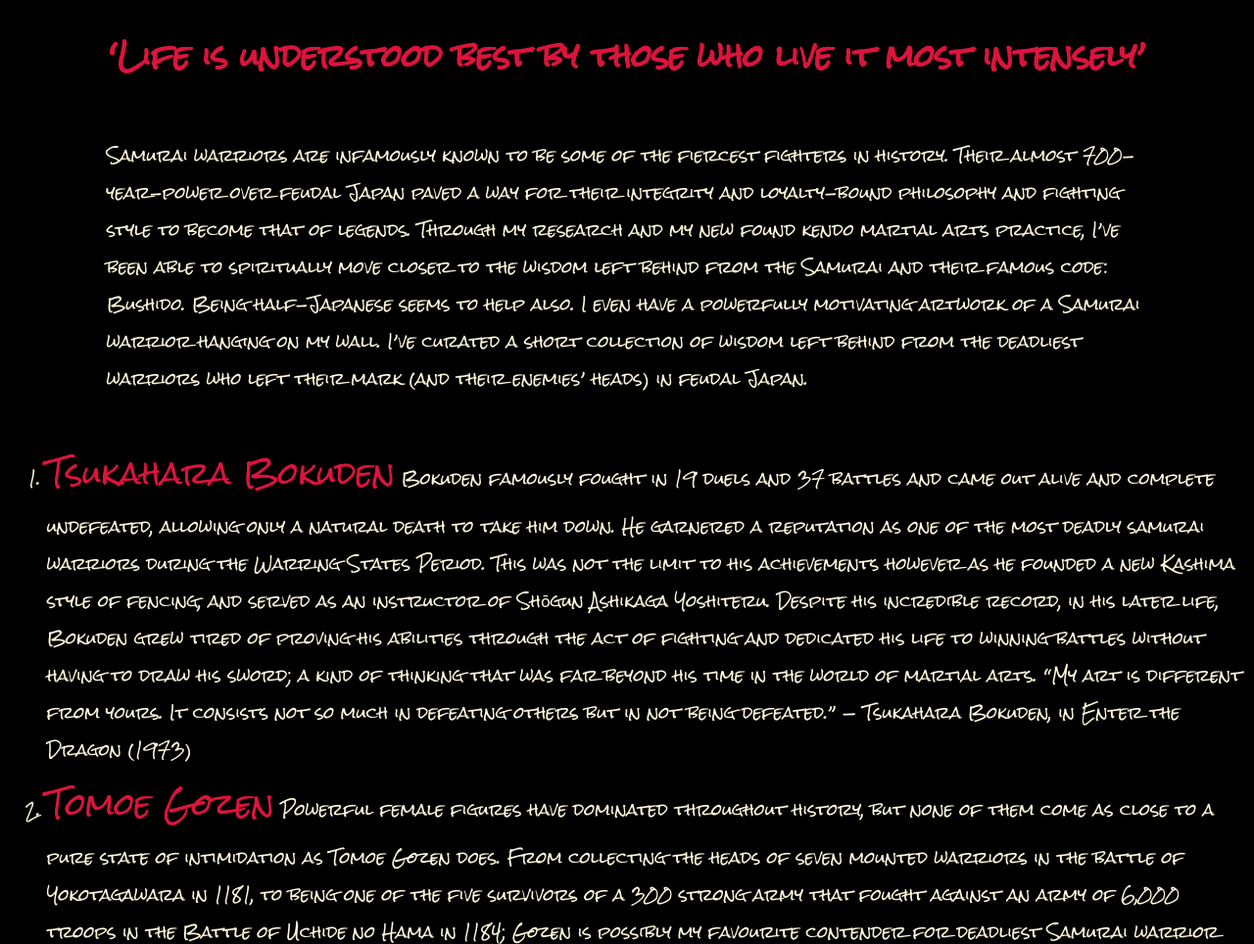
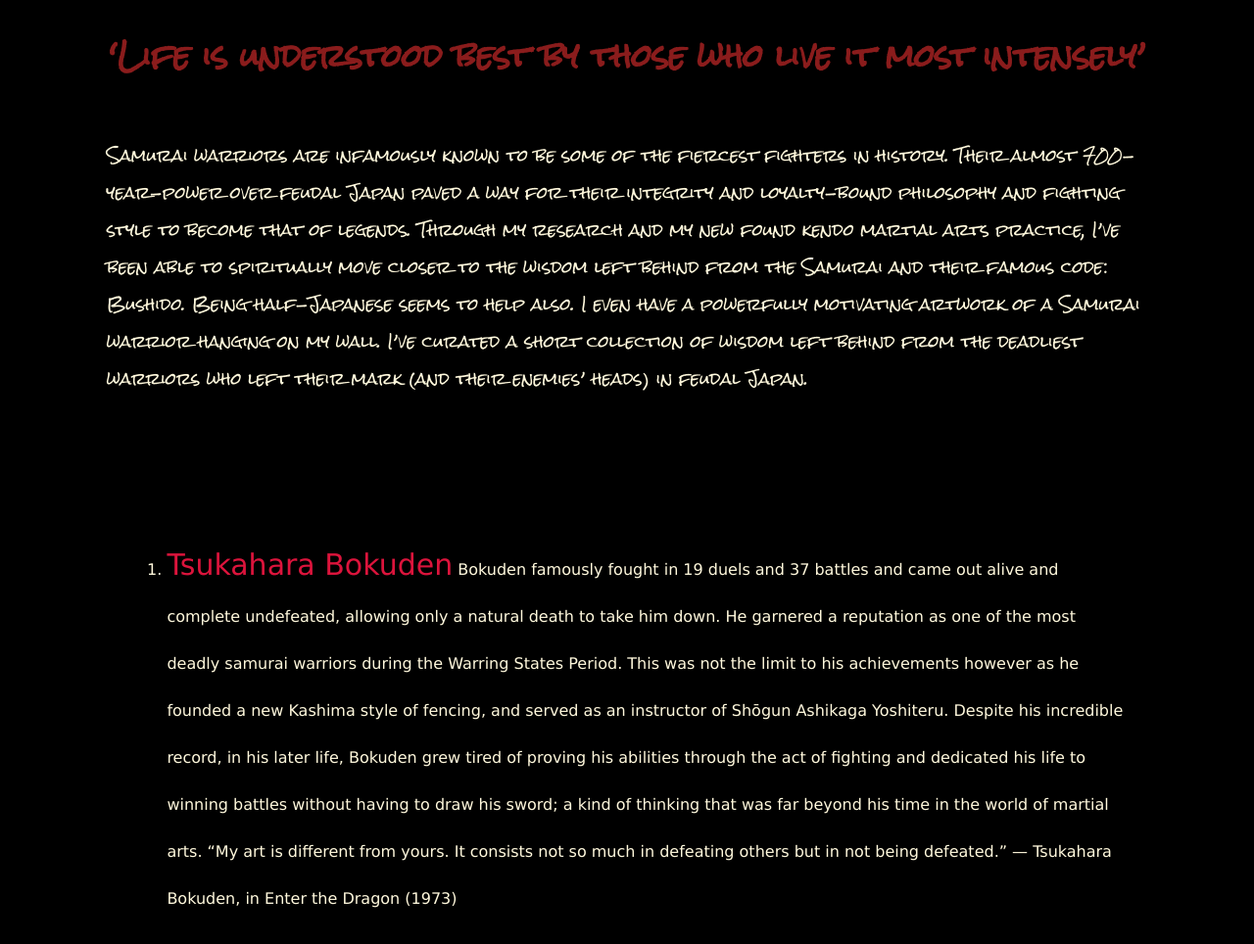
Before and after one commit to JosephPR/samurai-way, a plain HTML site: page famous-samurai.html in a window 1280 px wide. Shown: the top 964 px of the page at 98% size. Drawn offline with Linux system fonts and the light colour scheme.

Commit message:
new pages

```diff
--- a/famous-samurai.html
+++ b/famous-samurai.html
@@ -8,7 +8,7 @@
     <title>Document</title>
 </head>
 <body>
-    <h4 class='principles'> <span>‘Life is understood best by those who live it most intensely’</span></h4>
+    <h4 class='principles'> <span> <a href="./samurai-way.html">‘Life is understood best by those who live it most intensely’</a> </span></h4>
     <p class='content'>
 
         Samurai warriors are infamously known to be some of the fiercest fighters in history. Their almost 700-year-power over feudal Japan paved a way for their integrity and loyalty-bound philosophy and fighting style to become that of legends.
--- a/style.css
+++ b/style.css
@@ -17,6 +17,10 @@ body {
   span{
     color: crimson;
     font-size: 30px;
+  }
+  ol{
+    font-family: 'Lucida Sans', 'Lucida Sans Regular', 'Lucida Grande', 'Lucida Sans Unicode', Geneva, Verdana, sans-serif;
+    line-height: 3em;
   }
 
 
@@ -82,6 +86,6 @@ body {
 padding-left: 30%;
  }
 
- /* .famous > li{
+ .famous > li{
   margin: 10%;
-} */
+}
```
